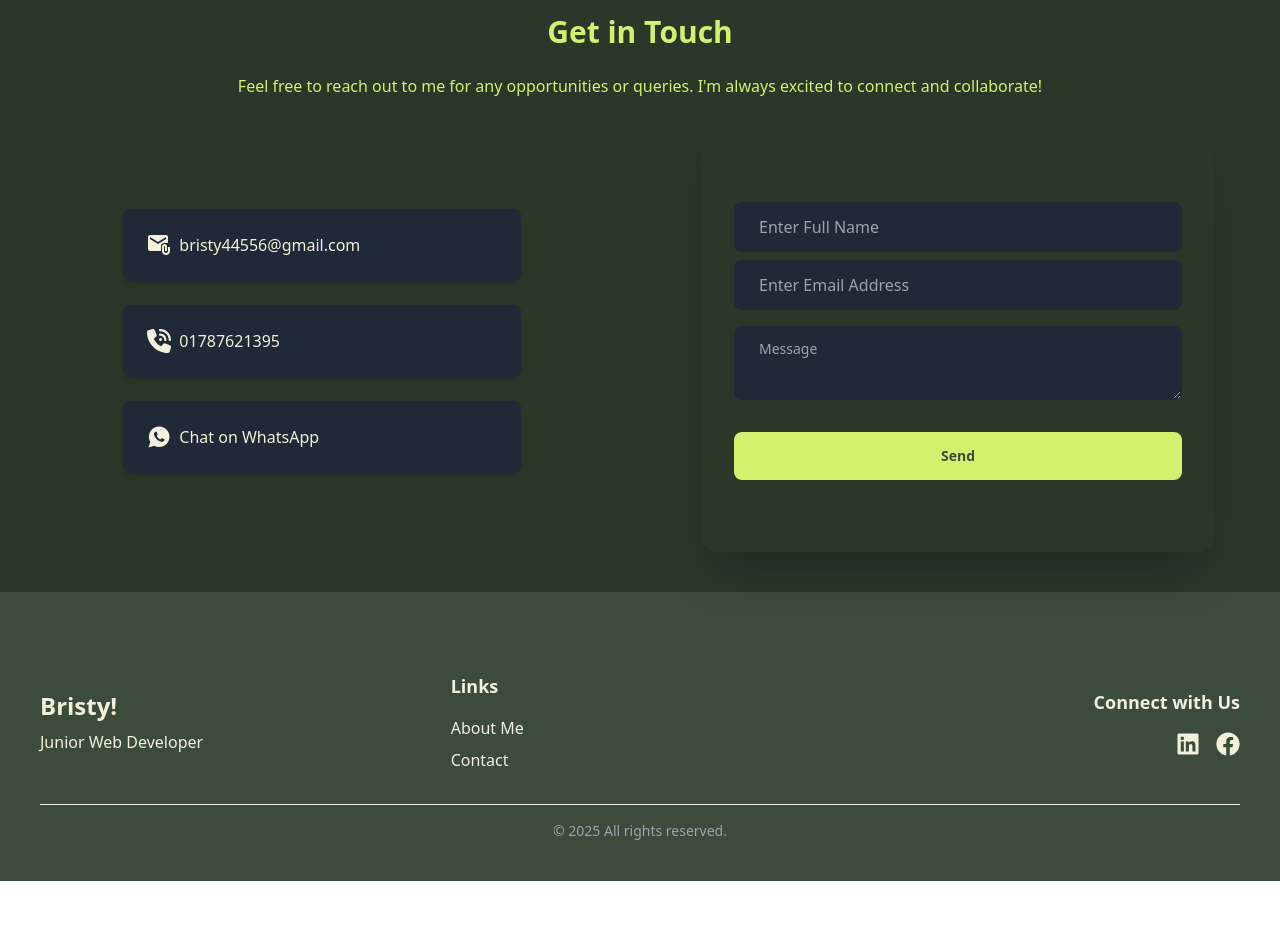
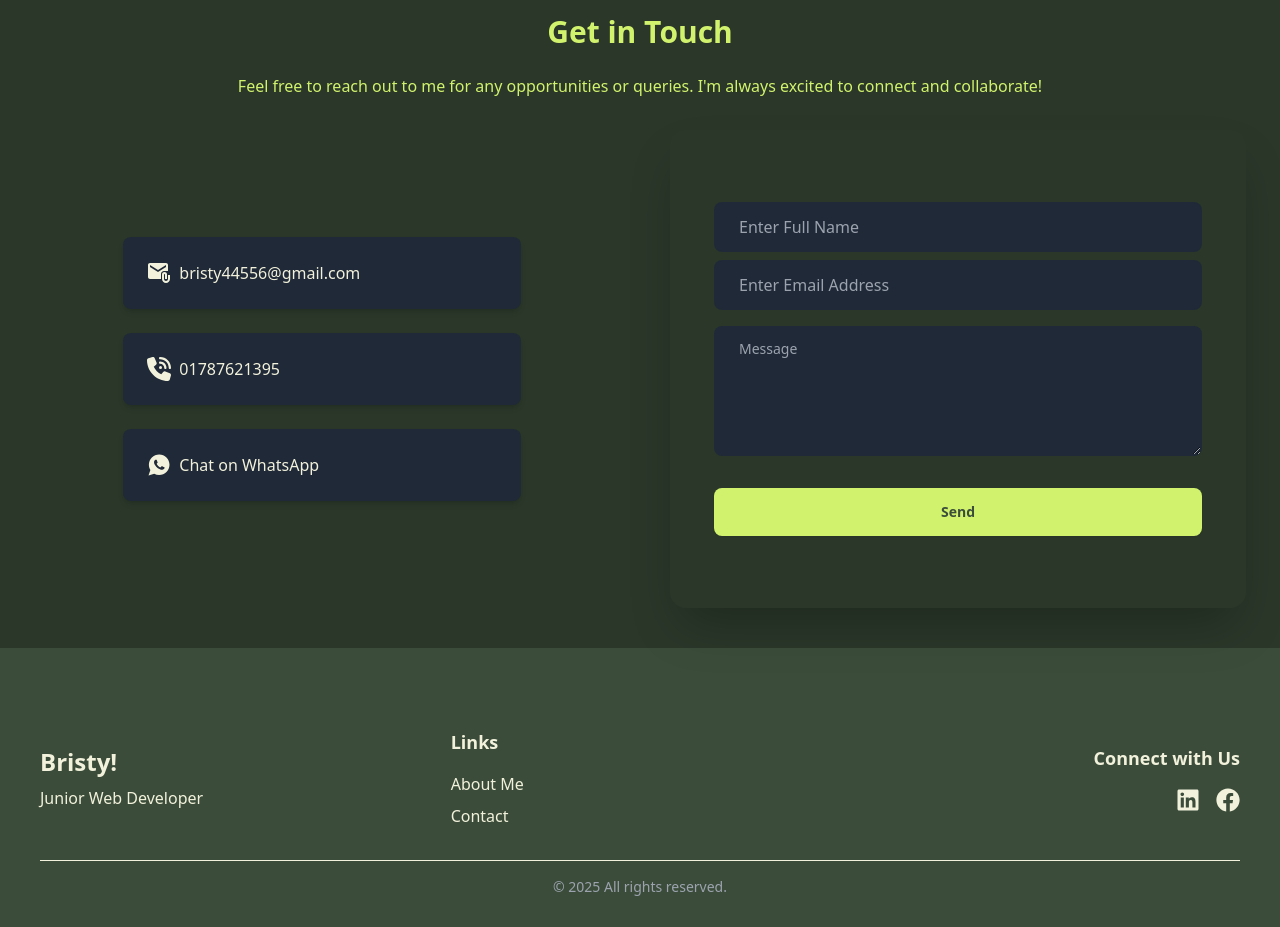
Before and after one commit to Rain44556/My-Portfolio, a React (Vite) app: page / in a window 1280 px wide. Shown: the part 4320-5247 px from the top of the page. Before the commit the page ends 5201 px from the top, so only its background shows below. Built offline with nearby package versions, Linux system fonts and the light colour scheme.

Commit message:
edit contact form

```diff
--- a/src/components/Contact.jsx
+++ b/src/components/Contact.jsx
@@ -42,7 +42,7 @@ const Contact = () => {
           </Link>
     </div>
 
-    <div className="card w-full max-w-lg mx-auto shrink-0 shadow-2xl py-10">
+    <div className="card w-full max-w-xl px-3 mx-auto shrink-0 shadow-2xl py-10">
       <form className="card-body">
 
       <div className="form-control">
@@ -52,7 +52,7 @@ const Contact = () => {
           <input type="email" placeholder="Enter Email Address" className="input bg-gray-800 px-6 py-6 input-bordered" required />
         </div>
         <div className="form-control">
-          <textarea className="textarea bg-gray-800 px-6 mt-2" placeholder="Message"></textarea>        </div>
+          <textarea className="textarea bg-gray-800 px-6 mt-2 h-[130px]" placeholder="Message"></textarea>        </div>
         <div className="form-control mt-6">
           <button className="btn bg-[#D1F26D] border-none text-[#3B4D3A] hover:bg-lime-600 hover:text-white">Send</button>
         </div>
```
